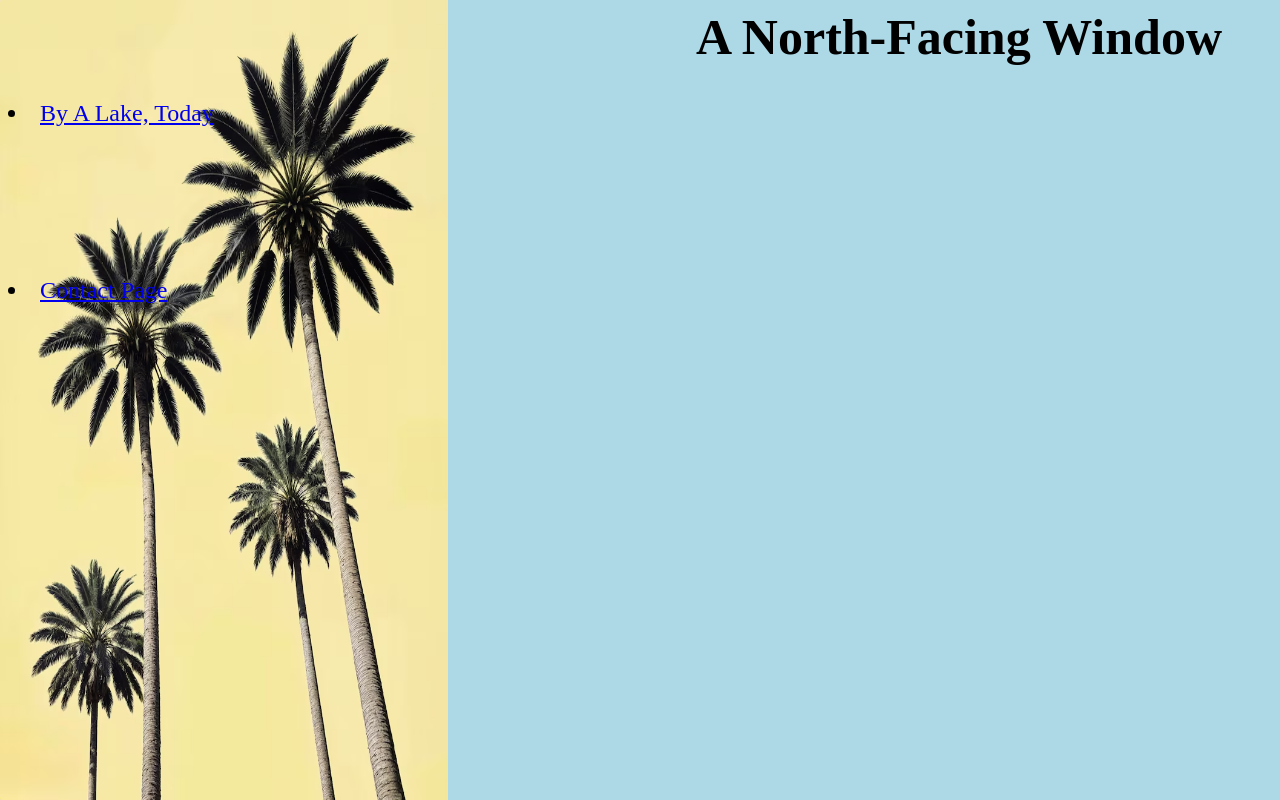
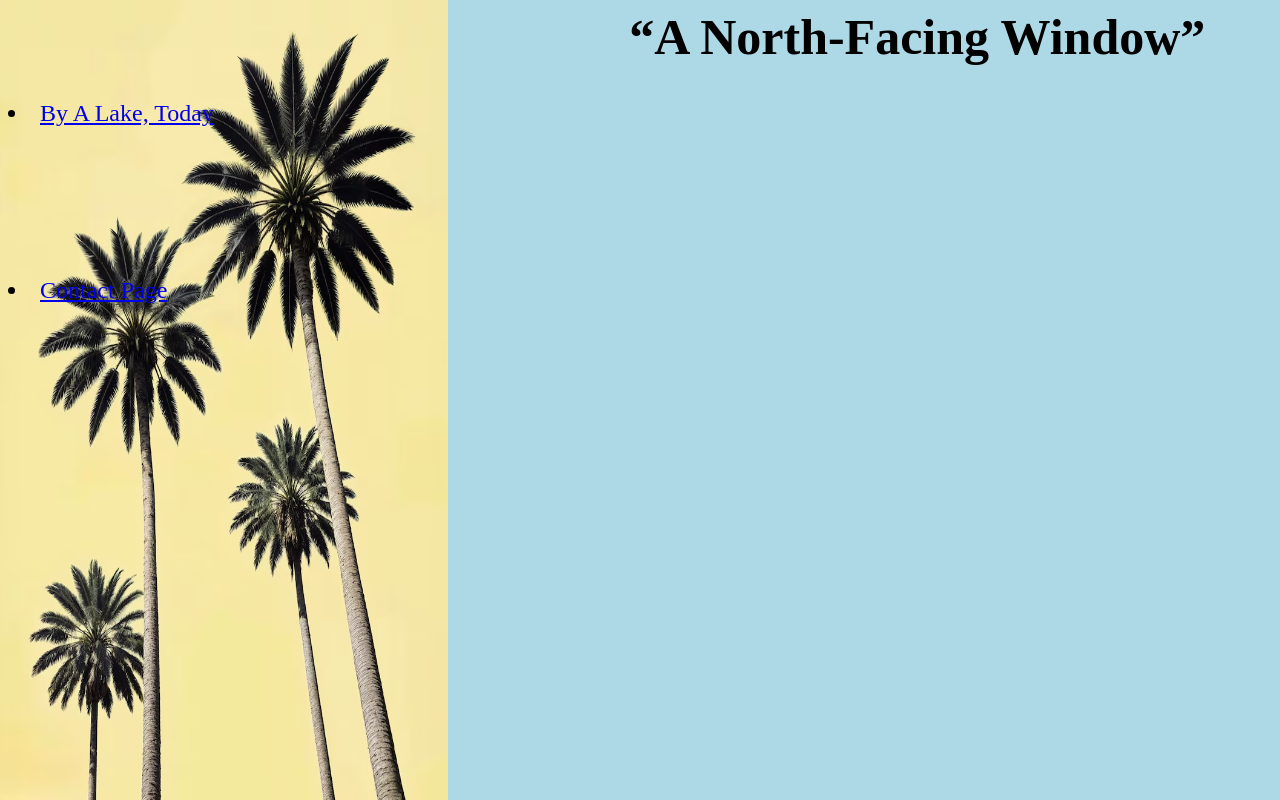
Before and after one commit to chuthub/trialdeploy, a plain HTML site: page index.html in a window 1280 px wide. Drawn offline with Linux system fonts and the light colour scheme.

Commit message:
sizingAgain

```diff
--- a/index.html
+++ b/index.html
@@ -18,7 +18,7 @@
     </style>
 </head>
 <body>
-    <h1 style="font-size:50; text-align: right; margin-right: 50px;">A North-Facing Window</h1>
+    <h1 style="font-size:50; text-align: right; margin-right: 50pt;"><q>A North-Facing Window</q></h1>
     <p>
         <li><ins><a href="pic.html">By A Lake, Today</a></ins></li>
     </p>
```
Also changed, not shown: pic.html (+1 -1 lines).
